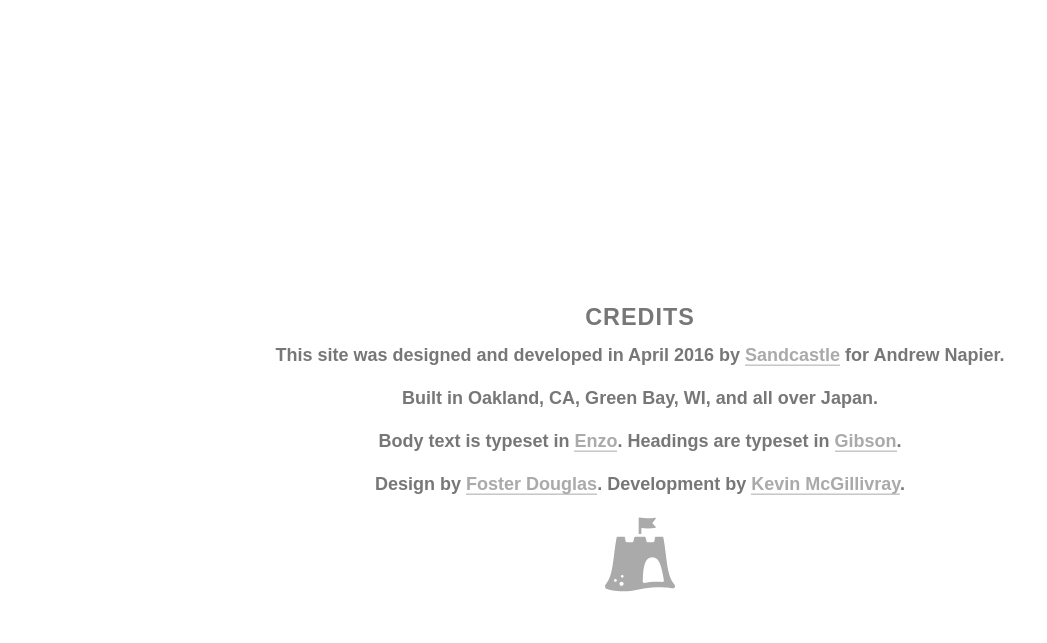
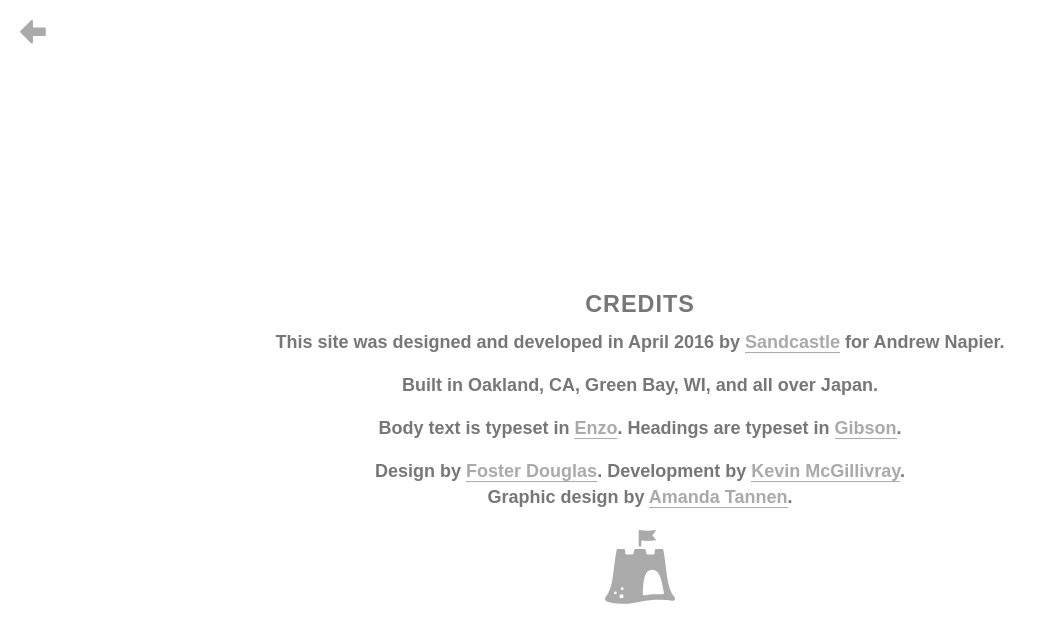
Before and after one commit to sandcastleco/andrew-napier, a Jekyll site: the page built from credits/index.md, in a window 1280 px wide. Shown: the top 643 px of the page, without its empty margins (0-1047 px from the left). Built offline with Jekyll 4.4.1, drawn with Linux system fonts in a browser that asks for light colours; nearby versions of some CDN libraries.

Commit message:
Add to credits page, add back arrow to cover pages

```diff
--- a/_layouts/center.html
+++ b/_layouts/center.html
@@ -1,6 +1,8 @@
 ---
 layout: default
 ---
+
+<a class="header-btn" href="/"><svg viewBox="335, 241, 150, 150" width="30" height="30"><path fill="#e7e7e7" d="M464.06,316.18a5.51,5.51,0,0,1-5.36,5.36H399.78v32.14a5.29,5.29,0,0,1-5.36,5.36,6.17,6.17,0,0,1-4-1.67L337,304a5.67,5.67,0,0,1,0-7.7l53.57-53.57a5.59,5.59,0,0,1,3.85-1.51,5.51,5.51,0,0,1,5.36,5.36v32.14H458.7a5.51,5.51,0,0,1,5.36,5.36v32.14Z"/></svg></a>
 
 <div class="cover text-center">
   <div class="vertical-center">
--- a/_sass/button.scss
+++ b/_sass/button.scss
@@ -23,6 +23,7 @@
 	position: absolute;
 	top: 20px;
 	left: 20px;
+	z-index: 1000;
 }
 .header-btn svg path {
 	fill: $light-grey;
--- a/credits/index.md
+++ b/credits/index.md
@@ -13,6 +13,7 @@ Built in Oakland, CA, Green Bay, WI, and all over Japan.
 Body text is typeset in [Enzo](https://typekit.com/fonts/ff-enzo-web). Headings are typeset in [Gibson](https://typekit.com/fonts/canada-type-gibson).
 
 Design by [Foster Douglas](http://twitter.com/_fosterdouglas). Development by [Kevin McGillivray](http://twitter.com/kev_mcg).
+Graphic design by [Amanda Tannen](https://amandatannen.carbonmade.com).
 
 <svg xmlns:xlink="http://www.w3.org/1999/xlink" viewBox="0 0 200 220" style="max-width: 70px;">
   <a xlink:href="http://sandcastle.co" target="_parent">
```
Also changed, not shown: 3 other files.
